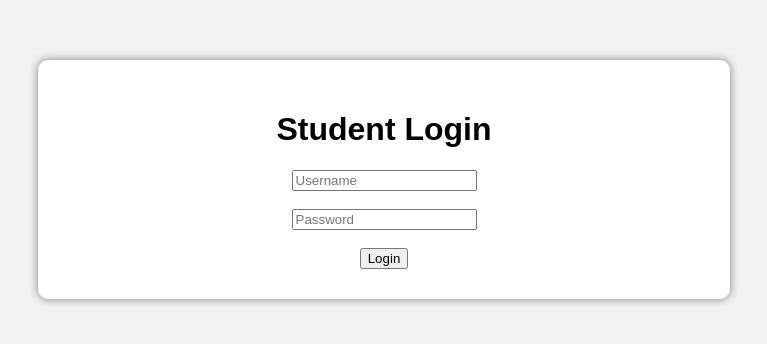
After one commit to sakjadhav21-star/CapstoneProject, a Flask app: page / in a window 1280 px wide. The commit adds this page. Shown: the top 344 px of the page, without its empty margins (256-1023 px from the left). Run offline with Flask 3, Linux system fonts and the light colour scheme.

Commit message:
App gui code

```diff
--- a/app/app.py
+++ b/app/app.py
@@ -2,30 +2,47 @@ from flask import Flask, render_template, request, redirect, url_for
 
 app = Flask(__name__)
 
-# Dummy user database
 USERS = {
     "student1": {
         "password": "1234",
-        "department": "CSE",
-        "name": "Rahul Sharma"
+        "name": "Rahul Sharma",
+        "department": "CSE"
     },
     "student2": {
         "password": "5678",
-        "department": "IT",
-        "name": "Priya Mehta"
+        "name": "Priya Mehta",
+        "department": "IT"
+    },
+    "student3": {
+        "password": "1111",
+        "name": "Aman Verma",
+        "department": "ECE"
+    },
+    "student4": {
+        "password": "2222",
+        "name": "Neha Singh",
+        "department": "CSE"
+    },
+    "student5": {
+        "password": "3333",
+        "name": "Rohit Patil",
+        "department": "MECH"
+    },
+    "student6": {
+        "password": "4444",
+        "name": "Sara Khan",
+        "department": "IT"
     }
 }
 
-ALLOWED_DEPARTMENTS = ["CSE", "IT"]
-
 
 @app.route("/")
-def login_page():
+def login():
     return render_template("login.html", error=None)
 
 
 @app.route("/login", methods=["POST"])
-def login():
+def login_post():
     username = request.form.get("username")
     password = request.form.get("password")
 
@@ -40,28 +57,42 @@ def login():
 @app.route("/dashboard/<username>")
 def dashboard(username):
     user = USERS.get(username)
-
     if not user:
         return "User not found"
-
-    dept_allowed = user["department"] in ALLOWED_DEPARTMENTS
-
-    return render_template(
-        "dashboard.html",
-        username=username,
-        user=user,
-        dept_allowed=dept_allowed
-    )
+    return render_template("dashboard.html", username=username)
 
 
 @app.route("/profile/<username>")
 def profile(username):
     user = USERS.get(username)
+    return render_template("profile.html", user=user)
 
-    if not user:
-        return "User not found"
 
-    return render_template("profile.html", user=user)
+@app.route("/subjects/<username>")
+def subjects(username):
+    subjects = ["Math", "DSA", "DBMS", "CN"]
+    return render_template("subjects.html", subjects=subjects)
+
+
+@app.route("/attendance/<username>")
+def attendance(username):
+    data = {
+        "Math": "85%",
+        "DSA": "90%",
+        "DBMS": "80%",
+        "CN": "88%"
+    }
+    return render_template("attendance.html", data=data)
+
+
+@app.route("/announcements/<username>")
+def announcements(username):
+    news = [
+        "Exam starts next month",
+        "Assignment submission deadline extended",
+        "New workshop on AI"
+    ]
+    return render_template("announcements.html", news=news)
 
 
 if __name__ == "__main__":
--- a/app/static/style.css
+++ b/app/static/style.css
@@ -1,53 +1,25 @@
 body {
     font-family: Arial;
-    background: #eef2f7;
+    background: #f2f2f2;
     text-align: center;
-    margin-top: 60px;
 }
 
 .container {
+    width: 50%;
+    margin: auto;
     background: white;
-    width: 55%;
-    margin: auto;
     padding: 30px;
+    margin-top: 60px;
     border-radius: 10px;
-    box-shadow: 0 0 10px gray;
+    box-shadow: 0px 0px 10px gray;
 }
 
-input {
-    width: 70%;
+a {
+    display: inline-block;
+    margin: 10px;
     padding: 10px;
-    margin: 5px;
-}
-
-button {
-    padding: 10px 20px;
     background: #007bff;
     color: white;
-    border: none;
-    cursor: pointer;
+    text-decoration: none;
+    border-radius: 5px;
 }
-
-.result {
-    margin-top: 20px;
-    padding: 15px;
-    border-top: 1px solid #ddd;
-}
-
-.logs {
-    margin-top: 20px;
-    text-align: left;
-    background: #f8f8f8;
-    padding: 15px;
-    border-radius: 8px;
-}
-
-.pass {
-    color: green;
-    font-weight: bold;
-}
-
-.fail {
-    color: red;
-    font-weight: bold;
-}
--- /dev/null
+++ b/app/templates/login.html
@@ -0,0 +1,33 @@
+<!DOCTYPE html>
+<html>
+<head>
+    <title>Login</title>
+    <link rel="stylesheet" href="/static/style.css">
+</head>
+
+<body>
+
+<div class="container">
+
+    <h1>Student Login</h1>
+
+    <form action="/login" method="POST">
+
+        <input type="text" name="username" placeholder="Username" required>
+        <br><br>
+
+        <input type="password" name="password" placeholder="Password" required>
+        <br><br>
+
+        <button type="submit">Login</button>
+
+    </form>
+
+    {% if error %}
+        <p class="error">{{ error }}</p>
+    {% endif %}
+
+</div>
+
+</body>
+</html>
```
Also changed, not shown: app/templates/announcements.html (added, +25 -0 lines), app/templates/attendance.html (added, +23 -0 lines), app/templates/dashboard.html (added, +32 -0 lines), app/templates/index.html (deleted, +0 -52 lines), app/templates/profile.html (added, +22 -0 lines), app/templates/subjects.html (added, +25 -0 lines).
